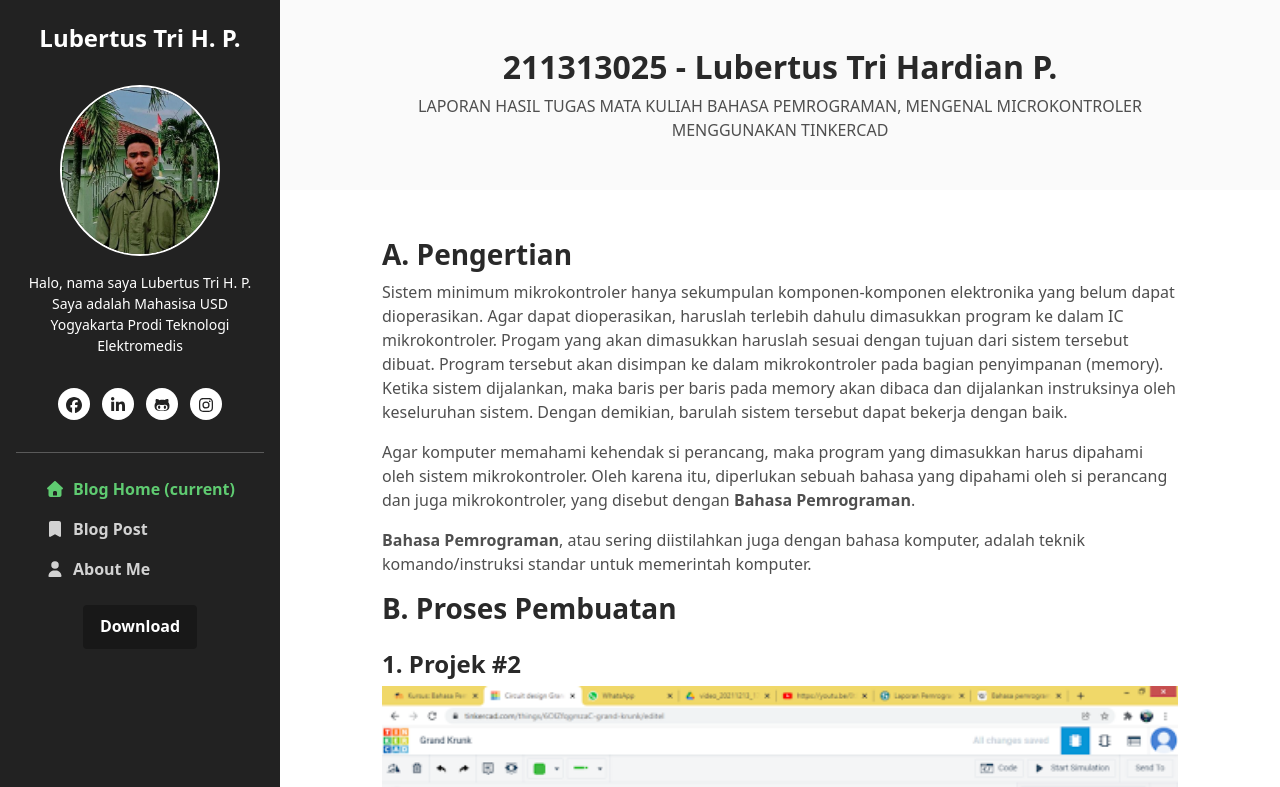
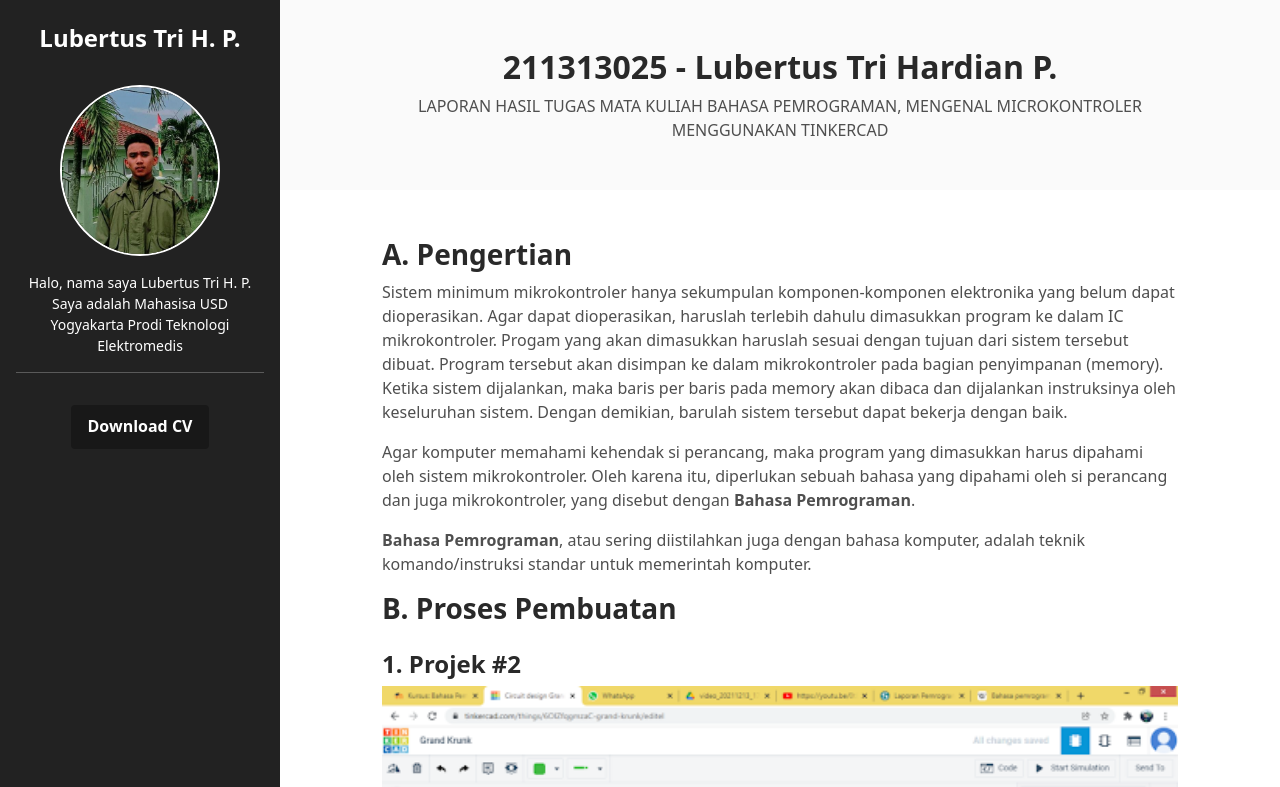
Before and after one commit to bertustrihp/bertus.github.io, a plain HTML site: page index.html in a window 1280 px wide. Shown: the top 787 px of the page. Drawn offline with Linux system fonts and the light colour scheme.

Commit message:
Update index.html

```diff
--- a/index.html
+++ b/index.html
@@ -53,32 +53,11 @@
 
                     <div class="bio mb-3">Halo, nama saya Lubertus Tri H. P. Saya adalah Mahasisa USD Yogyakarta Prodi Teknologi Elektromedis</a>
                     </div>
-                    <!--//bio-->
-                    <ul class="social-list list-inline py-3 mx-auto">
-                        <li class="list-inline-item"><a href="https://ffb.com/ltri.hardian"><i class="fab fa-facebook fa-fw"></i></a></li>
-                        <li class="list-inline-item"><a href="https://linkedin.com/in/bertustrihp"><i class="fab fa-linkedin-in fa-fw"></i></a></li>
-                        <li class="list-inline-item"><a href="https://github.com/bertustrihp"><i class="fab fa-github-alt fa-fw"></i></a></li>
-                        <li class="list-inline-item"><a href="https://instagram.com/bertuslu_hp"><i class="fab fa-instagram fa-fw"></i></a></li>
-                    </ul>
-                    <!--//social-list-->
                     <hr>
                 </div>
                 <!--//profile-section-->
-
-                <ul class="navbar-nav flex-column text-start">
-                    <li class="nav-item">
-                        <a class="nav-link active" href="#"><i class="fas fa-home fa-fw me-2"></i>Blog Home <span class="sr-only">(current)</span></a>
-                    </li>
-                    <li class="nav-item">
-                        <a class="nav-link" href="#"><i class="fas fa-bookmark fa-fw me-2"></i>Blog Post</a>
-                    </li>
-                    <li class="nav-item">
-                        <a class="nav-link" href="#"><i class="fas fa-user fa-fw me-2"></i>About Me</a>
-                    </li>
-                </ul>
-
                 <div class="my-2 my-md-3">
-                    <a class="btn btn-primary" href="#" target="_blank">Download</a>
+                    <a class="btn btn-primary" href="https://drive.google.com/file/d/17VOa85-G6zdbefa4P7iBWUBSrfytlFB2/view?usp=sharing" target="_blank">Download CV</a>
                 </div>
             </div>
         </nav>
```
